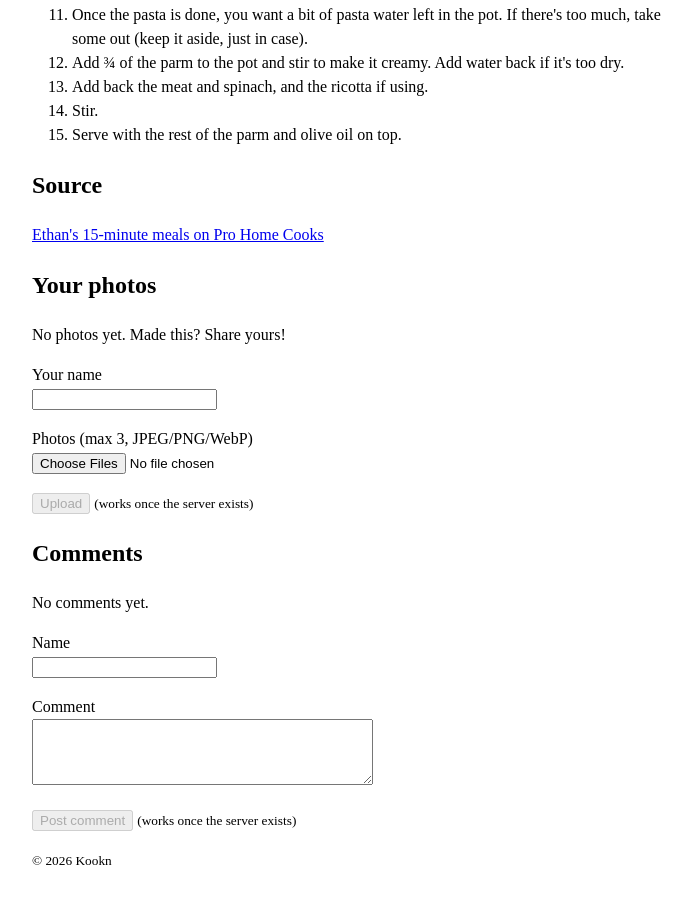
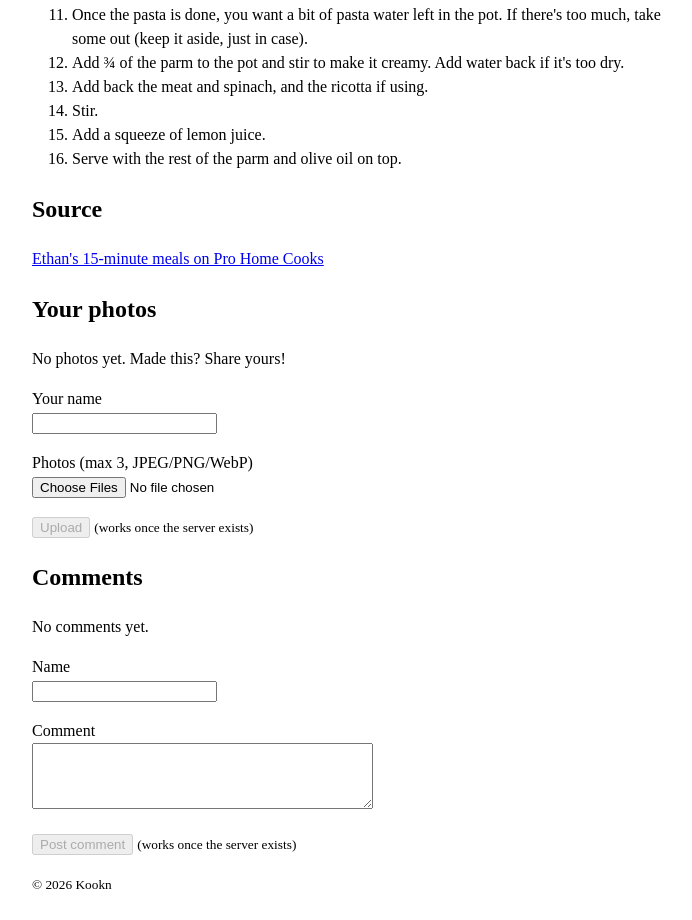
Before and after one commit to robinspiltijns/kookn, a plain HTML site: page public/recipes/sausage-spinach-pasta.html in a window 1280 px wide. Shown: the part 1319-2239 px from the top of the page, without its empty margins (288-980 px from the left). Drawn offline with Linux system fonts and the light colour scheme.

Commit message:
Sausage & spinach pasta: lemon at the end
Co-Authored-By: Claude Opus 5.5 <noreply@anthropic.com>
Claude-Session: https://claude.ai/code/session_01AFiAfgYjuMeuyMYgCWGuwg

```diff
--- a/public/recipes/sausage-spinach-pasta.html
+++ b/public/recipes/sausage-spinach-pasta.html
@@ -46,6 +46,7 @@
     <li>Add ¾ of the parm to the pot and stir to make it creamy. Add water back if it's too dry.</li>
     <li>Add back the meat and spinach, and the ricotta if using.</li>
     <li>Stir.</li>
+    <li>Add a squeeze of lemon juice.</li>
     <li>Serve with the rest of the parm and olive oil on top.</li>
   </ol>
 
```
